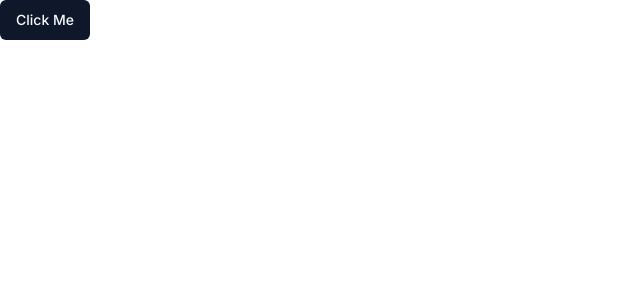
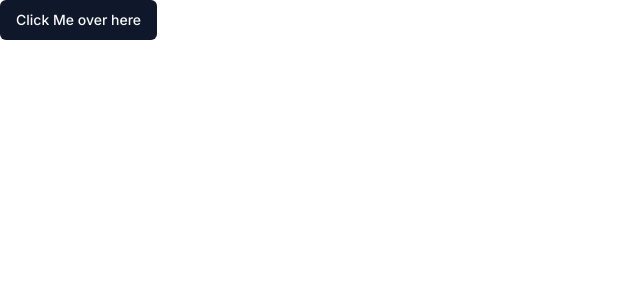
Before and after one commit to prathameshpowar1910/chatpdf-yt, a Next.js app: page / in a window 1280 px wide. Shown: the top 300 px of the page, without its empty margins (0-640 px from the left). Built offline with nearby package versions, Linux system fonts and the light colour scheme.

Commit message:
change button text

```diff
--- a/src/app/page.tsx
+++ b/src/app/page.tsx
@@ -2,6 +2,6 @@ import { Button } from "@/components/ui/button"
 
 export default function Home() {
   return (
-    <Button>Click Me</Button>
+    <Button>Click Me over here</Button>
   )
 }
```
